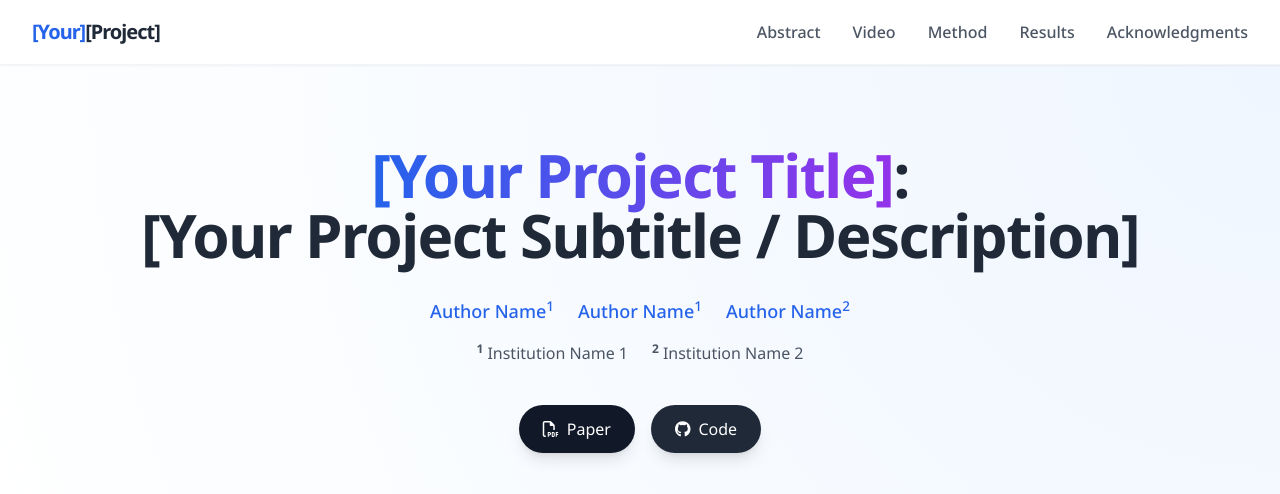
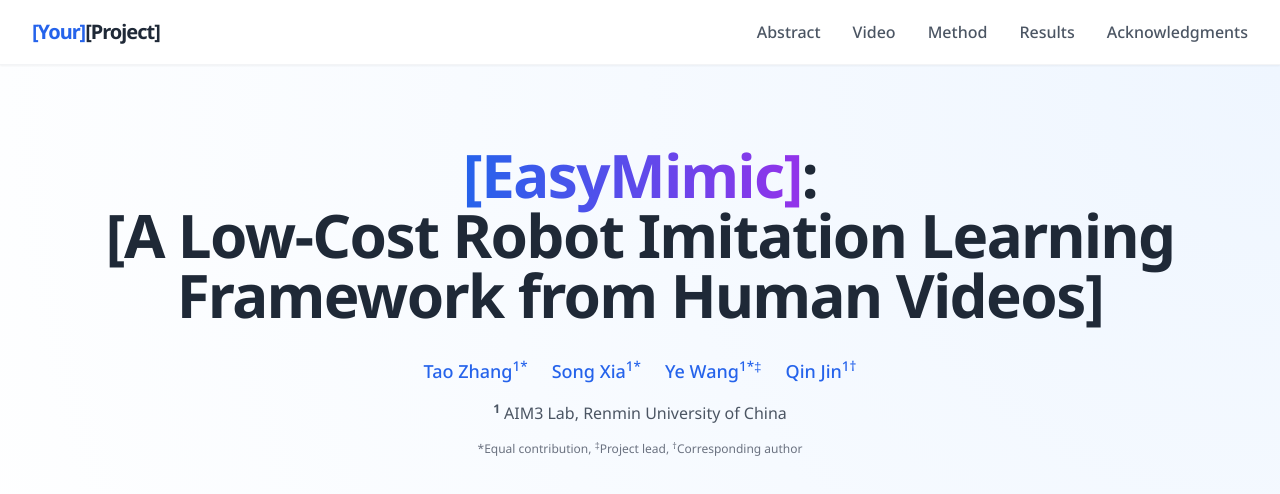
Before and after one commit to Zt375356/EasyMimic-Project, a plain HTML site: page index.html in a window 1280 px wide. Shown: the top 494 px of the page. Drawn offline with nearby package versions, Linux system fonts and the light colour scheme.

Commit message:
Update authors and affiliations

```diff
--- a/index.html
+++ b/index.html
@@ -68,23 +68,24 @@
         <div class="max-w-6xl mx-auto">
             <h1 class="text-4xl md:text-6xl font-extrabold mb-8 leading-tight tracking-tight">
                 <!-- REPLACE: Hero Title -->
-                <span class="gradient-text">[Your Project Title]</span>: <br class="hidden md:block"> [Your Project Subtitle / Description]
+                <span class="gradient-text">[EasyMimic]</span>: <br class="hidden md:block"> [A Low-Cost Robot Imitation Learning Framework from Human Videos]
             </h1>
 
             <div class="flex flex-wrap justify-center gap-x-6 gap-y-2 text-lg mb-4 text-blue-600 font-medium">
                 <!-- REPLACE: Authors -->
-                <a href="#" target="_blank" class="hover:underline hover:text-blue-800 transition relative">Author Name<sup>1</sup></a>
-                <a href="#" class="hover:underline hover:text-blue-800 transition relative">Author Name<sup>1</sup></a>
-                <a href="#" class="hover:underline hover:text-blue-800 transition relative">Author Name<sup>2</sup></a>
+                <a href="#" class="hover:underline hover:text-blue-800 transition relative">Tao Zhang<sup>1*</sup></a>
+                <a href="#" class="hover:underline hover:text-blue-800 transition relative">Song Xia<sup>1*</sup></a>
+                <a href="#" class="hover:underline hover:text-blue-800 transition relative">Ye Wang<sup>1*‡</sup></a>
+                <a href="#" class="hover:underline hover:text-blue-800 transition relative">Qin Jin<sup>1†</sup></a>
             </div>
 
-            <div class="flex flex-wrap justify-center gap-x-6 gap-y-2 text-sm md:text-base text-gray-600 mb-10">
+            <div class="flex flex-col items-center gap-y-2 text-sm md:text-base text-gray-600 mb-10">
                 <!-- REPLACE: Affiliations -->
-                <div class="flex items-center">
-                    <span class="font-bold mr-1"><sup>1</sup></span> Institution Name 1
+                <div class="flex items-center justify-center">
+                    <span class="font-bold mr-1"><sup>1</sup></span> AIM3 Lab, Renmin University of China
                 </div>
-                <div class="flex items-center">
-                    <span class="font-bold mr-1"><sup>2</sup></span> Institution Name 2
+                <div class="text-xs text-gray-500 mt-2">
+                    *Equal contribution, <sup>‡</sup>Project lead, <sup>†</sup>Corresponding author
                 </div>
             </div>
 
```
